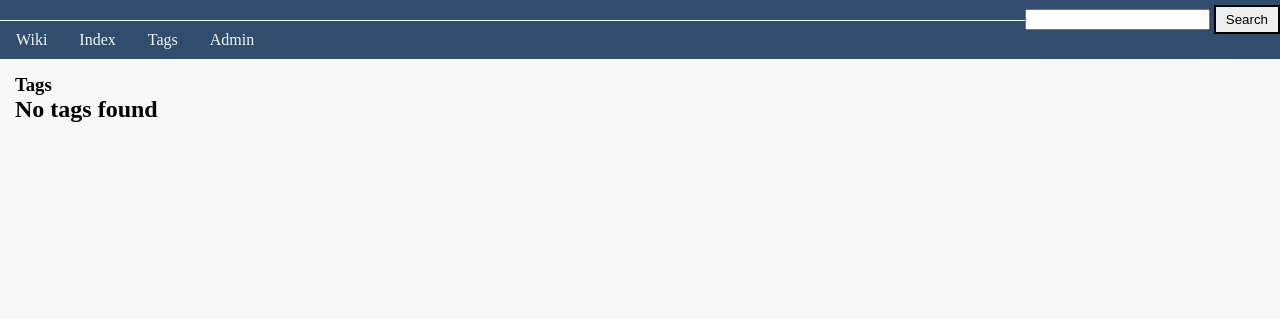
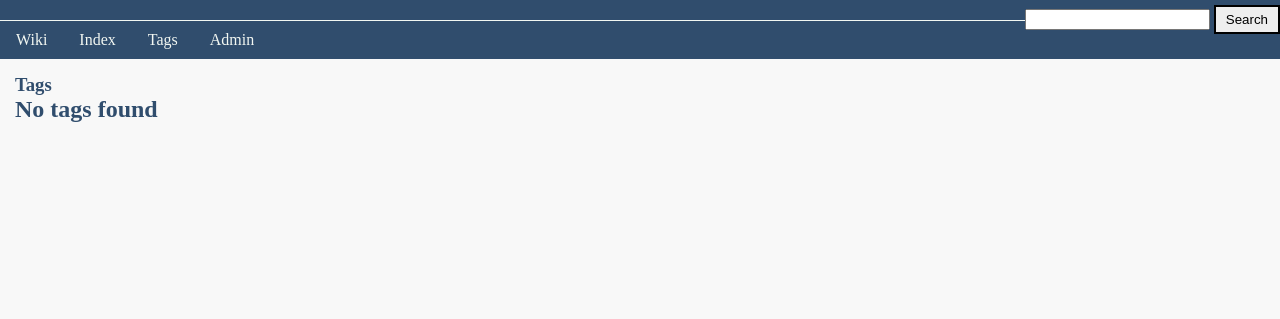
Before and after one commit to MatthewJohn/Wikode, a Python web app: template wikode/templates/tags.html in a window 1280 px wide. Shown: the top 319 px of the page. Run offline with Jinja, Linux system fonts and the light colour scheme; the template is opened without the code that fills it, so the values that code supplies are empty.

Commit message:
Add colors to headers

```diff
--- a/wikode/templates/main.html
+++ b/wikode/templates/main.html
@@ -115,6 +115,10 @@ a {
     padding: 10px;
 }
 
+h1, h2, h3, h4 {
+    color: #304D6D;
+}
+
 </style>
 
 </head>
```
